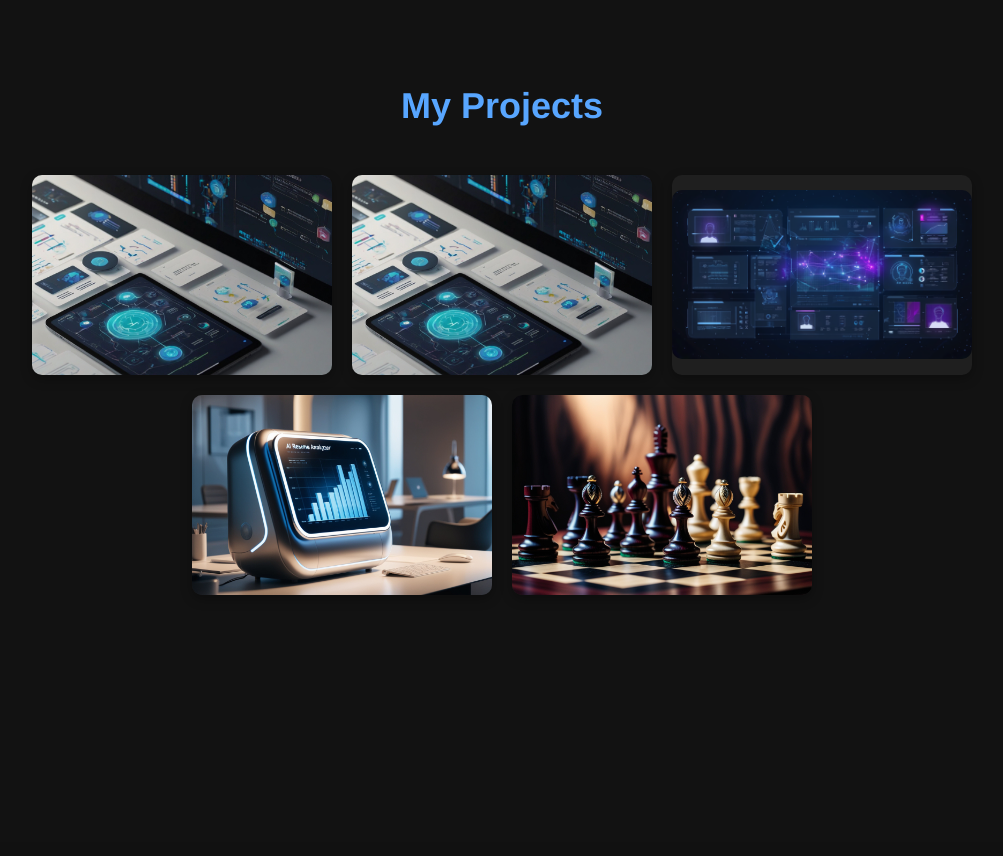
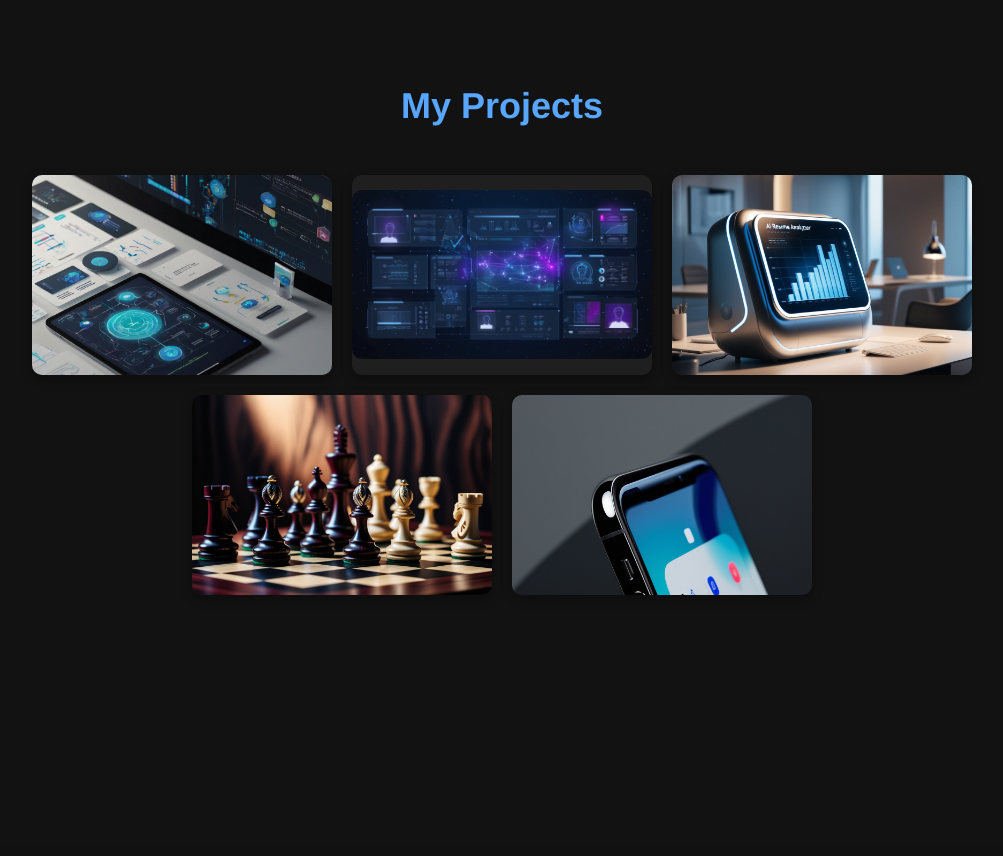
Before and after one commit to mrudula-ghanekar/portfolio, a React (Create React App) app: page / in a window 1280 px wide. Shown: the part 2120-2976 px from the top of the page, without its empty margins (138-1141 px from the left). Built offline with nearby package versions, Linux system fonts and the light colour scheme.

Commit message:
Update Projects.js

```diff
--- a/src/Components/Projects.js
+++ b/src/Components/Projects.js
@@ -4,6 +4,7 @@ import project1 from '../Components/Assests/Project1.png';
 import project2 from '../Components/Assests/Project2.png';
 import project3 from '../Components/Assests/Project3.png';
 import project4 from '../Components/Assests/Project4.png';
+import project5 from '../Components/Assests/Project5.png';
 
 
 const Projects = () => {
@@ -30,7 +31,7 @@ const Projects = () => {
           <div className="project-flip">
           <div className="flip-inner">
             <div className="flip-front">
-              <img src={project1} alt="An Agentic Influencer Management System " />
+              <img src={project2} alt="An Agentic Influencer Management System " />
             </div>
             <div className="flip-back">
               <h3>AI-MultiAgent</h3>
@@ -45,7 +46,7 @@ const Projects = () => {
           <div className="project-flip">
           <div className="flip-inner">
             <div className="flip-front">
-            <img src={project2} alt="AI-Resume Anylzer" />
+            <img src={project3} alt="AI-Resume Anylzer" />
             </div>
             <div className="flip-back">
               <h3>AI-Resume Anylzer</h3>
@@ -60,7 +61,7 @@ const Projects = () => {
          <div className="project-flip">
           <div className="flip-inner">
             <div className="flip-front">
-              <img src={project3} alt="Chess App" />
+              <img src={project4} alt="Chess App" />
             </div>
             <div className="flip-back">
               <h3>Chess App</h3>
@@ -75,7 +76,7 @@ const Projects = () => {
         <div className="project-flip">
           <div className="flip-inner">
             <div className="flip-front">
-              <img src={project4} alt="Mobile Phone Clone" />
+              <img src={project5} alt="Mobile Phone Clone" />
             </div>
             <div className="flip-back">
               <h3>Mobile Phone Clone</h3>
```
